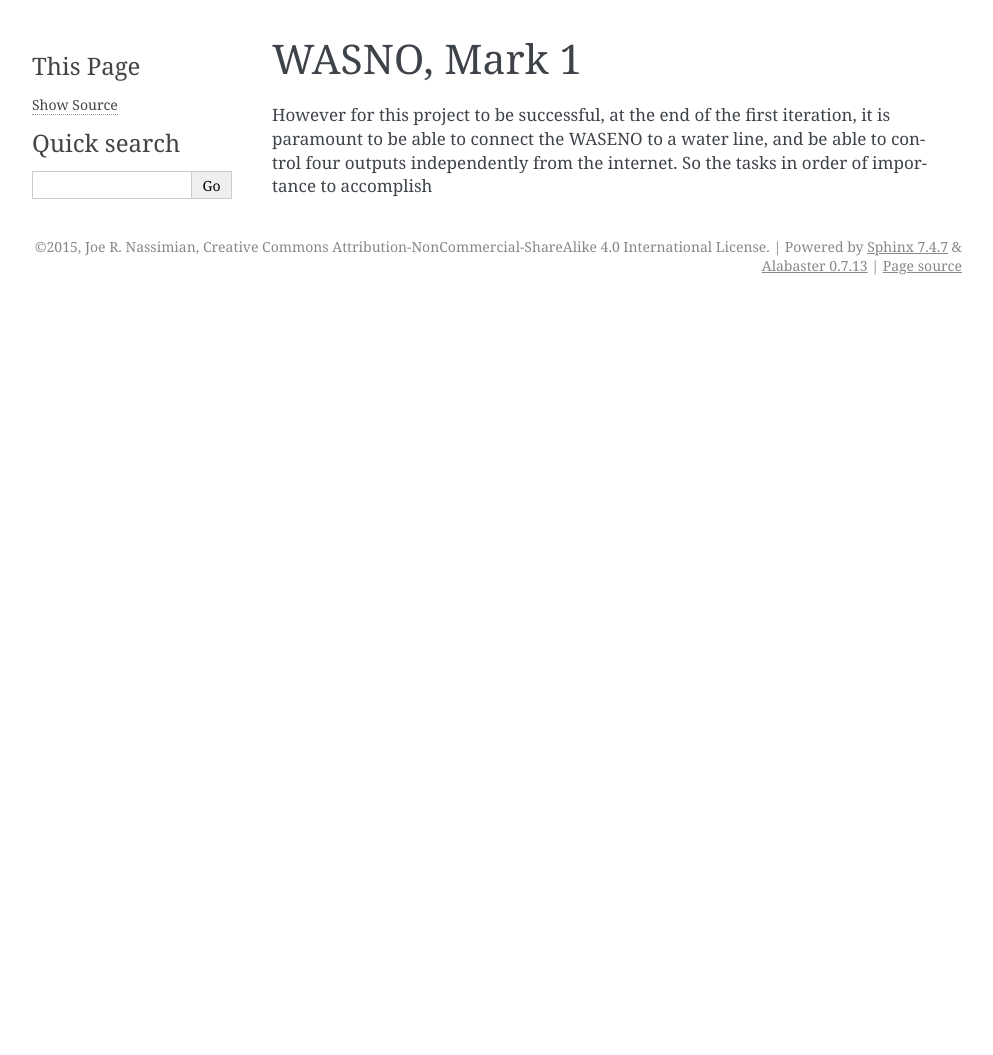
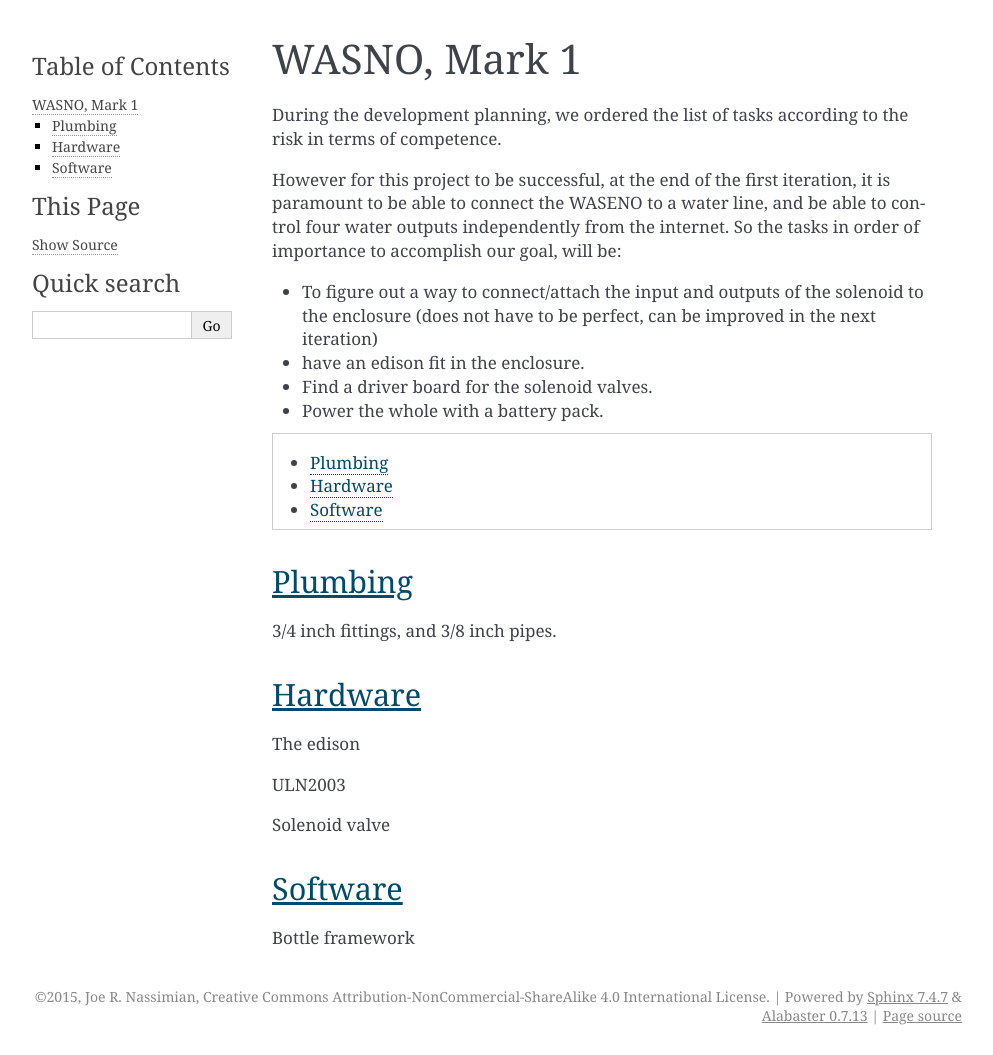
Before and after one commit to jojolian753/waseno, a Sphinx documentation site: the page built from docs/source/3-iterations/mark1/index.rst, in a window 1280 px wide. Shown: the whole page, without its empty margins (148-1141 px from the left). Built offline with Sphinx 7.4.7, drawn with Linux system fonts in a browser that asks for light colours; before the commit the page ends 900 px from its top, so only the background shows below that.

Commit message:
Started documenting first iteration

```diff
--- a/docs/source/3-iterations/mark1/index.rst
+++ b/docs/source/3-iterations/mark1/index.rst
@@ -4,7 +4,47 @@
 WASNO, Mark 1
 =============
 
+During the development planning, we ordered the list of tasks according
+to the risk in terms of competence.
+
 However for this project to be successful, at the end of the first iteration,
 it is paramount to be able to connect the WASENO to a water line, and be able
-to control four outputs independently from the internet. So the tasks in order
-of importance to accomplish
+to control four water outputs independently from the internet. So the tasks
+in order of importance to accomplish our goal, will be:
+
+- To figure out a way to connect/attach the input and outputs of the solenoid
+  to the enclosure (does not have to be perfect, can be improved in the next
+  iteration)
+- have an edison fit in the enclosure.
+- Find a driver board for the solenoid valves.
+- Power the whole with a battery pack.
+
+
+.. contents::
+   :local:
+   :backlinks: top
+
+
+-------------------------------------------------------------------------------
+Plumbing
+-------------------------------------------------------------------------------
+
+3/4 inch fittings, and 3/8 inch pipes.
+
+
+-------------------------------------------------------------------------------
+Hardware
+-------------------------------------------------------------------------------
+
+The edison
+
+ULN2003
+
+Solenoid valve
+
+
+-------------------------------------------------------------------------------
+Software
+-------------------------------------------------------------------------------
+
+Bottle framework
```
